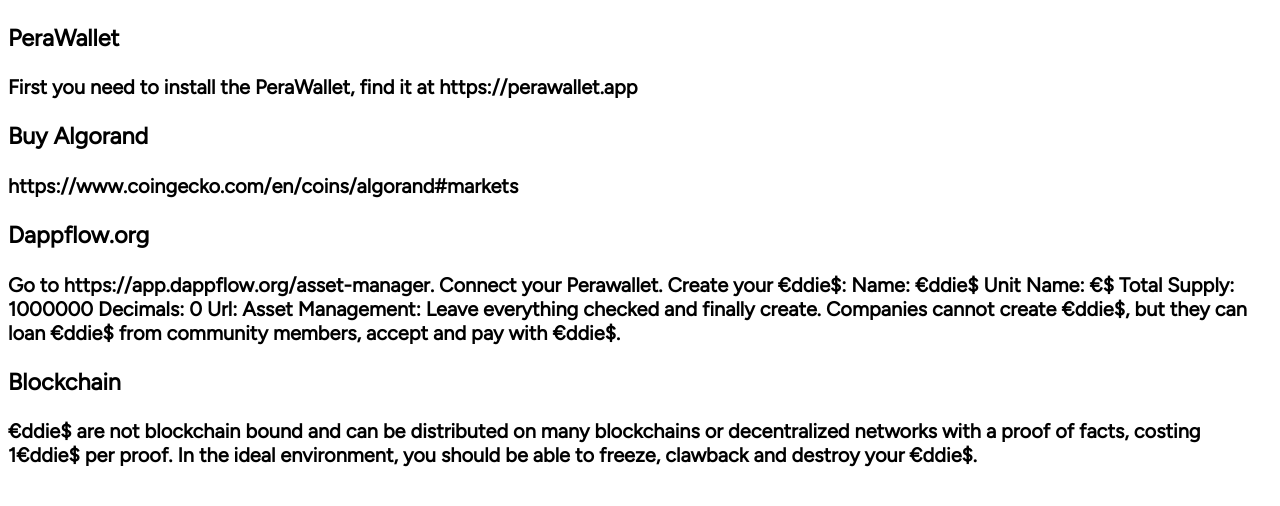
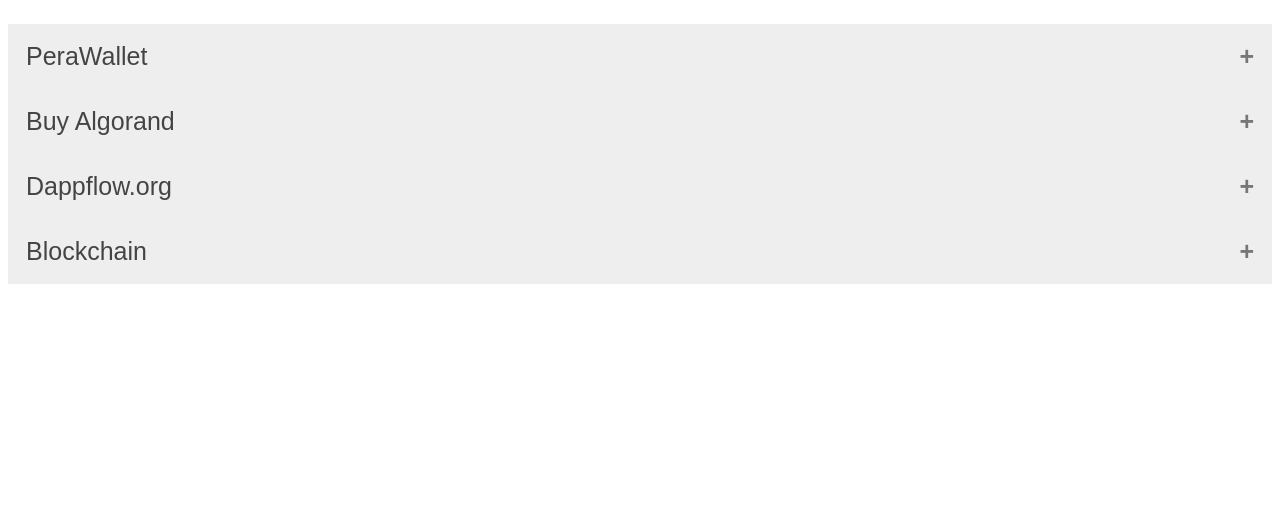
Before and after one commit to equin001/1, a plain HTML site: page index.html in a window 1280 px wide. Shown: the part 78-584 px from the top of the page. Drawn offline with Linux system fonts and the light colour scheme.

Commit message:
Update index.html

```diff
--- a/index.html
+++ b/index.html
@@ -1,27 +1,95 @@
 <!DOCTYPE html>
 <html>
 <head>
-<link href='https://fonts.googleapis.com/css?family=Figtree' rel='stylesheet'>
+<meta name="viewport" content="width=device-width, initial-scale=1">
 <style>
-body {
-    font-family: 'Figtree';font-size: 20px;
+.accordion {
+  background-color: #eee;
+  color: #444;
+  cursor: pointer;
+  padding: 18px;
+  width: 100%;
+  border: none;
+  text-align: left;
+  outline: none;
+  font-size: 25px;
+  transition: 0.4s;
+}
+
+.active, .accordion:hover {
+  background-color: #ccc;
+}
+
+.accordion:after {
+  content: '\002B';
+  color: #777;
+  font-weight: bold;
+  float: right;
+  margin-left: 5px;
+}
+
+.active:after {
+  content: "\2212";
+}
+
+.panel {
+  padding: 0 18px;
+  background-color: white;
+  max-height: 0;
+  overflow: hidden;
+  transition: max-height 0.2s ease-out;
 }
 </style>
+  <link href='https://fonts.googleapis.com/css?family=Figtree' rel='stylesheet'>
+  <style>
+  body {
+      font-family: 'Figtree';font-size: 20px;
+
+  </style>
 </head>
 <body>
 
 <h1>&euro;ddie$</h1>
 
-<h3>PeraWallet</h3>
-<b>First you need to install the PeraWallet, find it at https://perawallet.app<b>
+<button class="accordion">PeraWallet</button>
+<div class="panel">
+  <p><b>First you need to install the PeraWallet, find it at https://perawallet.app<b></p>
+</div>
 
-<h3>Buy Algorand</h3>
-<b>https://www.coingecko.com/en/coins/algorand#markets<b>
+<button class="accordion">Buy Algorand</button>
+<div class="panel">
+  <p><b>https://www.coingecko.com/en/coins/algorand#markets<b></p>
+</div>
 
-<h3>Dappflow.org</h3>
-<b>Go to https://app.dappflow.org/asset-manager. Connect your Perawallet. Create your &euro;ddie$: Name: &euro;ddie$ Unit Name: &euro;$ Total Supply: 1000000 Decimals: 0 Url: Asset Management: Leave everything checked and finally create. Companies cannot create &euro;ddie$, but they can loan &euro;ddie$ from community members, accept and pay with &euro;ddie$. <b>
+<button class="accordion">Dappflow.org</button>
+<div class="panel">
+  <p><b>Go to https://app.dappflow.org/asset-manager. Connect your Perawallet. Create your &euro;ddie$: Name: &euro;ddie$ Unit Name: &euro;$ Total Supply: 1000000 Decimals: 0 Url: Asset Management: Leave everything checked and finally create. Companies cannot create &euro;ddie$, but they can loan &euro;ddie$ from community members, accept and pay with &euro;ddie$. <b>
+</p>
+</div>
 
-  <h3>Blockchain</h3>
-<b>&euro;ddie$ are not blockchain bound and can be distributed on many blockchains or decentralized networks with a proof of facts, costing 1&euro;ddie$ per proof. In the ideal environment, you should be able to freeze, clawback and destroy your &euro;ddie$.<b>
+<button class="accordion">Blockchain</button>
+<div class="panel">
+  <p><b>&euro;ddie$ are not blockchain bound and can be distributed on many blockchains or decentralized networks with a proof of facts, costing 1&euro;ddie$ per proof. In the ideal environment, you should be able to freeze, clawback and destroy your &euro;ddie$.<b></p>
+</div>
+
+
+
+<script>
+var acc = document.getElementsByClassName("accordion");
+var i;
+
+for (i = 0; i < acc.length; i++) {
+  acc[i].addEventListener("click", function() {
+    this.classList.toggle("active");
+    var panel = this.nextElementSibling;
+    if (panel.style.maxHeight) {
+      panel.style.maxHeight = null;
+    } else {
+      panel.style.maxHeight = panel.scrollHeight + "px";
+    }
+  });
+}
+</script>
+
 </body>
 </html>
```
